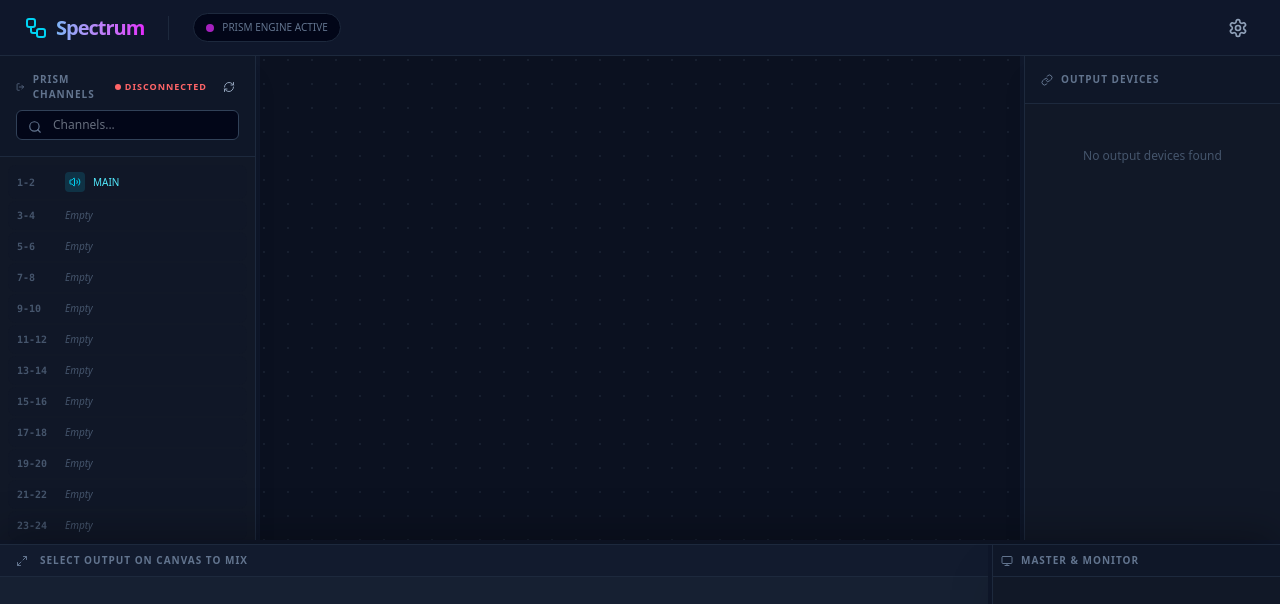
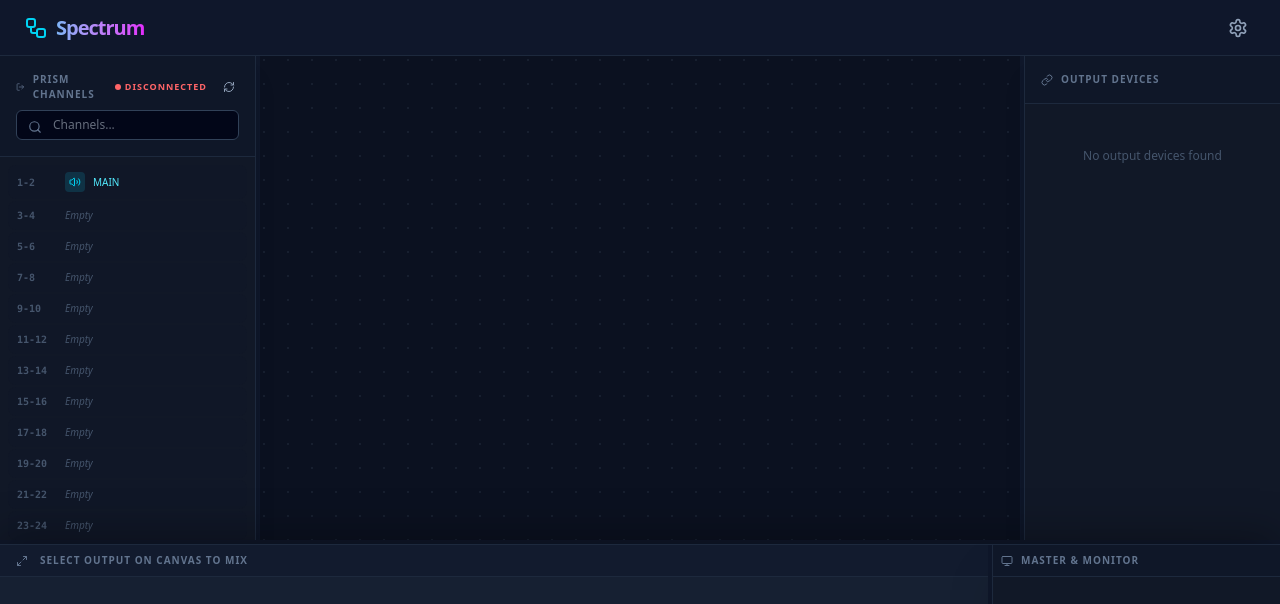
Before and after one commit to petitstrawberry/spectrum, a React (Vite) app: page / in a window 1280 px wide. Shown: the top 604 px of the page. Built offline with nearby package versions, Linux system fonts and the light colour scheme; the HTML template or start-up script is replaced by a standard one.

Commit message:
feat: remove PRISM ENGINE ACTIVE display from the UI

```diff
--- a/src/App.tsx
+++ b/src/App.tsx
@@ -1147,11 +1147,6 @@
         <div className="flex items-center gap-6">
           <div className="font-black text-xl tracking-tighter bg-gradient-to-r from-cyan-400 to-fuchsia-500 bg-clip-text text-transparent flex items-center gap-2">
             <Workflow className="w-6 h-6 text-cyan-400" /> Spectrum
-          </div>
-          <div className="h-6 w-px bg-slate-800"></div>
-          <div className="flex items-center gap-2 text-[10px] text-slate-500 bg-slate-950 px-3 py-1.5 rounded-full border border-slate-800">
-            <span className="w-2 h-2 rounded-full bg-fuchsia-500 animate-pulse"></span>
-            PRISM ENGINE ACTIVE
           </div>
         </div>
         <button
```
